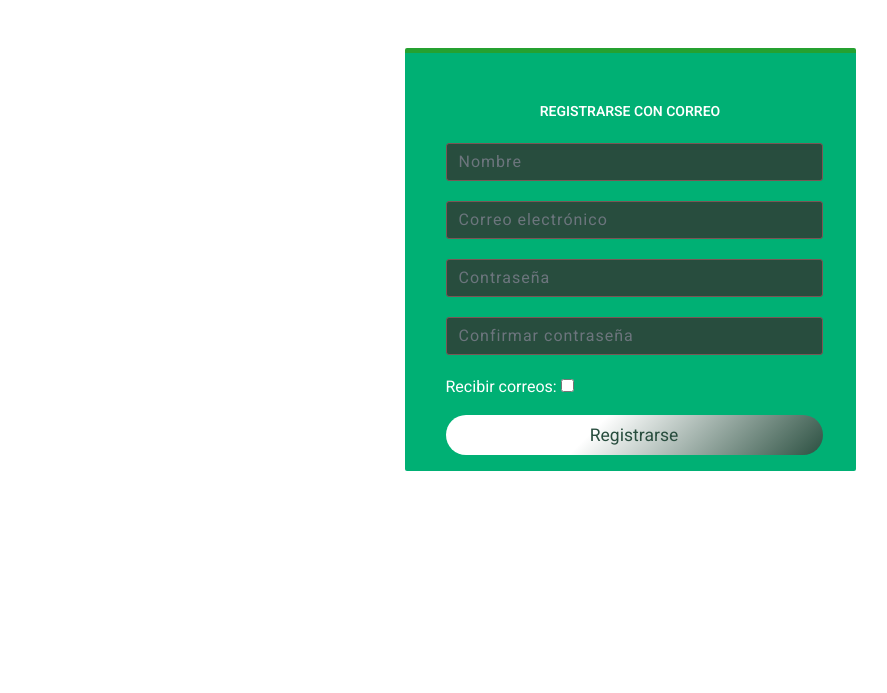
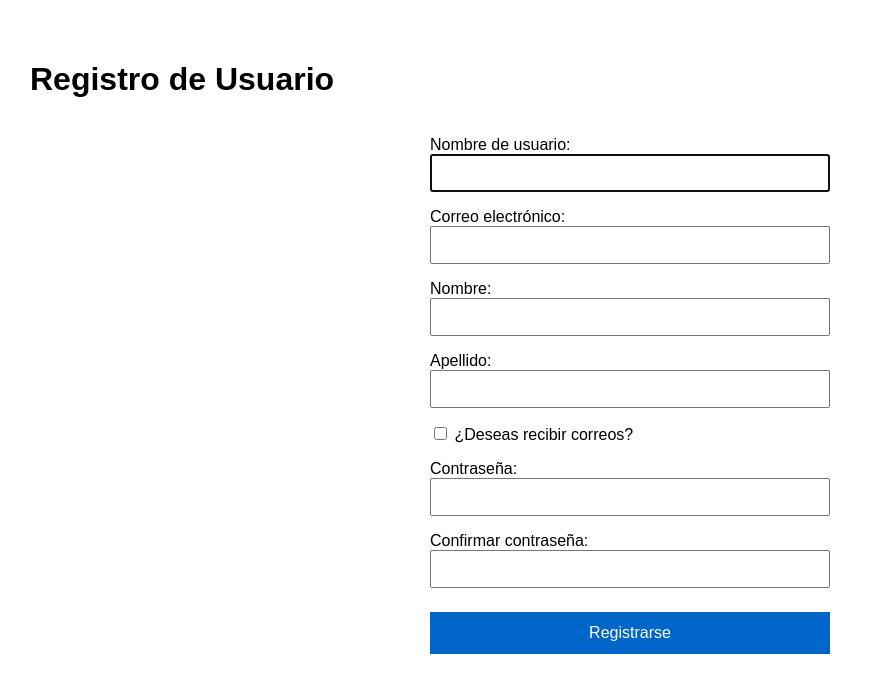
Before and after one commit to Koffy04/GRUPO12-2025-PROYINF, a Django app: page /registro/ in a window 1280 px wide. Shown: the top 693 px of the page, without its empty margins (10-897 px from the left). Run offline with Django 4.2, Linux system fonts and the light colour scheme; some libraries are stand-ins or nearby versions.

Commit message:
fix usuario

```diff
--- a/PROYECTO/OPIA/assets/js/ubicacion.js
+++ b/PROYECTO/OPIA/assets/js/ubicacion.js
@@ -59,7 +59,7 @@ function getCity(coordinates) {
 
 	function processRequest(e) {
         try{
-          if (xhr.readyState == 4 && xhr.status == 200) {
+           if (xhr.readyState == 4 && xhr.status == 200) {
 			var response = JSON.parse(xhr.responseText);
 			var state = response.address.state;
             mostrar_region = state;
--- a/PROYECTO/OPIA/forms.py
+++ b/PROYECTO/OPIA/forms.py
@@ -1,28 +1,11 @@
 from django import forms
 from .models import Perfil
-from django.contrib.auth.hashers import make_password, check_password
+from django.contrib.auth.forms import UserCreationForm
 
-class RegistroUsuario(forms.ModelForm):
-    nombre = forms.CharField(
-        max_length=100,
-        widget=forms.TextInput(attrs={'placeholder': 'Nombre', 'class': 'form-control'})
-    )
-    email = forms.EmailField(
-        widget=forms.EmailInput(attrs={'placeholder': 'Correo electrónico', 'class': 'form-control'})
-    )
-    password1 = forms.CharField(
-        label="Contraseña",
-        widget=forms.PasswordInput(attrs={'placeholder': 'Contraseña', 'class': 'form-control'})
-    )
-    password2 = forms.CharField(
-        label="Confirmar contraseña",
-        widget=forms.PasswordInput(attrs={'placeholder': 'Confirmar contraseña', 'class': 'form-control'})
-    )
-
-
+class RegistroUsuario(UserCreationForm):
     class Meta:
         model = Perfil
-        fields = ['nombre', 'email', 'password1', 'password2', 'recibir_correos']
+        fields = ['username', 'email', 'first_name', 'last_name', 'password1', 'password2', 'recibir_correos']
 
     def clean_email(self):
         email = self.cleaned_data.get('email')
@@ -30,41 +13,9 @@ class RegistroUsuario(forms.ModelForm):
             raise forms.ValidationError("Este email ya está registrado.")
         return email
 
-    def clean(self):
-        cleaned_data = super().clean()
-        p1 = cleaned_data.get('password1')
-        p2 = cleaned_data.get('password2')
-
-        if p1 and p2 and p1 != p2:
-            self.add_error('password2', 'Las contraseñas no coinciden.')
-
     def save(self, commit=True):
         perfil = super().save(commit=False)
-        perfil.password = make_password(self.cleaned_data['password1'])
+        perfil.set_password(self.cleaned_data['password1'])  # Ya se maneja bien
         if commit:
             perfil.save()
         return perfil
-
-
-class LoginUsuario(forms.Form):
-    email = forms.EmailField()
-    password = forms.CharField(widget=forms.PasswordInput)
-
-    def clean(self):
-        cleaned_data = super().clean()
-        email = cleaned_data.get('email')
-        password = cleaned_data.get('password')
-
-        # Validar si el email existe en la base de datos
-        try:
-            perfil = Perfil.objects.get(email=email)
-        except Perfil.DoesNotExist:
-            raise forms.ValidationError("Usuario no encontrado.")
-
-        # Verificar si la contraseña es correcta
-        if not check_password(password, perfil.password):
-            raise forms.ValidationError("Contraseña incorrecta.")
-
-        # Si todo está correcto, devuelve el perfil (opcional)
-        cleaned_data['perfil'] = perfil
-        return cleaned_data
--- a/PROYECTO/OPIA/templates/index.html
+++ b/PROYECTO/OPIA/templates/index.html
@@ -58,9 +58,11 @@
                     <a href="{% url 'inicio' %}" class="btn btn-primary rounded-0 py-4 px-lg-5 d-none d-lg-block">Inicio</a>
                 </div>
                 <div class="navbar-nav ms-auto p-4 p-lg-0">
-                {% if perfil %}
+                {% if user.is_authenticated %}
+                    <!-- Usuario logueado -->
                     <a href="{% url 'logout' %}" class="btn btn-primary rounded-0 py-4 px-lg-5 d-none d-lg-block">Logout</a>
                 {% else %}
+                    <!-- Usuario no logueado -->
                     <a href="{% url 'login' %}" class="btn btn-primary rounded-0 py-4 px-lg-5 d-none d-lg-block">Login</a>
                 {% endif %}
                 </div>
--- a/PROYECTO/OPIA/templates/registro.html
+++ b/PROYECTO/OPIA/templates/registro.html
@@ -1,78 +1,78 @@
 <!DOCTYPE html>
 <html lang="es">
 <head>
-    {% load static %}
-    <meta charset="utf-8">
-    <title>OPIA - Register</title>
-    <meta content="width=device-width, initial-scale=1.0" name="viewport">
-    <meta content="" name="keywords">
-    <meta content="" name="description">
-    <!-- Favicon -->
-    <link href="{% static 'img/logo1.png' %}" rel="icon">
-
-    <!-- Google Web Fonts -->
-    <link rel="preconnect" href="https://fonts.googleapis.com">
-    <link rel="preconnect" href="https://fonts.gstatic.com" crossorigin>
-    <link href="https://fonts.googleapis.com/css2?family=Heebo:wght@400;500;600&family=Inter:wght@700;800&display=swap" rel="stylesheet">
-
-    <!-- Icon Font Stylesheet -->
-    <link href="https://cdnjs.cloudflare.com/ajax/libs/font-awesome/5.10.0/css/all.min.css" rel="stylesheet">
-    <link href="https://cdn.jsdelivr.net/npm/bootstrap-icons@1.4.1/font/bootstrap-icons.css" rel="stylesheet">
-
-    <!-- Libraries Stylesheet -->
-    <link href="{% static 'lib/animate/animate.min.css' %}" rel="stylesheet">
-    <link href="{% static 'lib/owlcarousel/assets/owl.carousel.min.css' %}" rel="stylesheet">
-
-    <!-- Customized Bootstrap Stylesheet -->
-    <link href="{% static 'css/bootstrap.min.css' %}" rel="stylesheet">
-
-    <!-- Template Stylesheet -->
-    <link href="{% static 'css/login.css' %}" rel="stylesheet">
-
     <meta charset="UTF-8">
-    <meta name="viewport" content="width=device-width, initial-scale=1.0">
-    <title>Register</title>
+    <title>Registro</title>
+    <style>
+        body {
+            font-family: sans-serif;
+            padding: 2rem;
+        }
+        form {
+            max-width: 400px;
+            margin: auto;
+            display: flex;
+            flex-direction: column;
+        }
+        label {
+            margin-top: 1rem;
+        }
+        input {
+            padding: 0.5rem;
+            font-size: 1rem;
+        }
+        button {
+            margin-top: 1.5rem;
+            padding: 0.75rem;
+            font-size: 1rem;
+            background-color: #0066cc;
+            color: white;
+            border: none;
+            cursor: pointer;
+        }
+        .errors {
+            color: red;
+        }
+    </style>
 </head>
 <body>
-    <div class="container">
-	<div class="row d-flex justify-content-center mt-5">
-		<div class="col-12 col-md-8 col-lg-6 col-xl-5">
-			<div class="card py-3 px-2">
-				<div class="division">
-					<div class="row">
-						<div class="col-12"><span>REGISTRARSE CON CORREO</span></div>
-					</div>
-				</div>
-				<form method="POST" class="myform">
+    <h1>Registro de Usuario</h1>
+
+    <form method="post">
         {% csrf_token %}
-					<div class="form-group">
-                        {{ form.nombre }}
-                        {{ form.nombre.errors }}
-  					</div>
-                    <div class="form-group">
+        {{ form.non_field_errors }}
+
+        <label for="id_username">Nombre de usuario:</label>
+        {{ form.username }}
+        {{ form.username.errors }}
+
+        <label for="id_email">Correo electrónico:</label>
         {{ form.email }}
         {{ form.email.errors }}
-  					</div>
- 					<div class="form-group">
+
+        <label for="id_first_name">Nombre:</label>
+        {{ form.first_name }}
+        {{ form.first_name.errors }}
+
+        <label for="id_last_name">Apellido:</label>
+        {{ form.last_name }}
+        {{ form.last_name.errors }}
+
+        <label for="id_recibir_correos">
+            {{ form.recibir_correos }} ¿Deseas recibir correos?
+        </label>
+        {{ form.recibir_correos.errors }}
+
+        <label for="id_password1">Contraseña:</label>
         {{ form.password1 }}
         {{ form.password1.errors }}
-  					</div>
-                    <div class="form-group">
+
+        <label for="id_password2">Confirmar contraseña:</label>
         {{ form.password2 }}
         {{ form.password2.errors }}
-  					</div>
-                    <div class="form-group">
-                        {{ form.recibir_correos.label_tag }}
-                        {{ form.recibir_correos }}
-                        {{ form.recibir_correos.errors }}
-                    </div>
-  					<div class="form-group mt-3">
-  						<button type="submit" class="btn btn-block btn-primary btn-lg"><small>Registrarse</small></button>
-  					</div>
+
+        <button type="submit">Registrarse</button>
     </form>
-			</div>
-		</div>
-	</div>
-</div>
 </body>
+
 </html>
--- a/PROYECTO/OPIA/urls.py
+++ b/PROYECTO/OPIA/urls.py
@@ -1,15 +1,18 @@
 from django.urls import path
 from . import views
+from .views import logout_view
+from django.contrib.auth import views as auth_views
+
 
 urlpatterns = [
     path('boletines/', views.boletines, name='boletines'),
     path('', views.inicio, name='inicio'),
     path('buscar/', views.buscar_boletin, name='buscar_boletin'),
     path('activar_notificaciones/', views.activar_notificaciones, name='activar_notificaciones'),
-    path('registro/', views.registro_view, name='registro'),
-    path('login/', views.login_view, name='login'),
-    path('logout/', views.logout_view, name='logout'),
     path('elimminarc/', views.eliminarc, name='elimminarc'),
     path('privacidad/', views.privacidad, name='privacidad'),
+    path('login/', auth_views.LoginView.as_view(template_name='login.html'), name='login'),
+    path('registro/', views.registro, name='registro' ),
+    path('logout/', logout_view, name='logout'),
     path('terminosycondiciones/', views.terminosycondiciones, name='terminosycondiciones')
 ]
--- a/PROYECTO/OPIA/views.py
+++ b/PROYECTO/OPIA/views.py
@@ -2,7 +2,8 @@ from django.shortcuts import render, redirect
 from .models import Boletines, correos, Perfil
 from django.contrib.auth import authenticate, login, logout
 from django.db import IntegrityError
-from .forms import RegistroUsuario, LoginUsuario
+from .forms import RegistroUsuario
+from django.contrib.auth import authenticate, login, logout
 
 def boletines(request):
     boletines = Boletines.objects.all().order_by('timestamp').reverse()
@@ -63,30 +64,18 @@ def activar_notificaciones(request):
             pass
     return render(request, 'boletines.html')
 
-def registro_view(request):
+def registro(request):
     if request.method == 'POST':
         form = RegistroUsuario(request.POST)
         if form.is_valid():
-            form.save()
-            return redirect('login')
+            usuario = form.save()
+            return redirect('login')  # redirigí a donde quieras
     else:
         form = RegistroUsuario()
     return render(request, 'registro.html', {'form': form})
 
-def login_view(request):
-    if request.method == 'POST':
-        form = LoginUsuario(request.POST)
-        if form.is_valid():
-            perfil = form.cleaned_data['perfil']
-            request.session['perfil_id'] = perfil.id  # Simula `login()`
-            return redirect('inicio')  # Redirige a tu página principal
-    else:
-        form = LoginUsuario()
-
-    return render(request, 'login.html', {'form': form})
-
 def logout_view(request):
-    request.session.flush()  # Elimina todos los datos de sesión
+    logout(request)
     return redirect('inicio')
 
 def eliminarc(request):
```
Also changed, not shown: PROYECTO/OPIA/models.py (+4 -59 lines), PROYECTO/OPIA/templates/login.html (+9 -69 lines), PROYECTO/PROYECTO/settings.py (+34 -7 lines), PROYECTO/OPIA/migrations/0001_initial.py, PROYECTO/OPIA/migrations/0002_perfil.py (deleted). Lines whose indentation alone changed are shown as unchanged.
